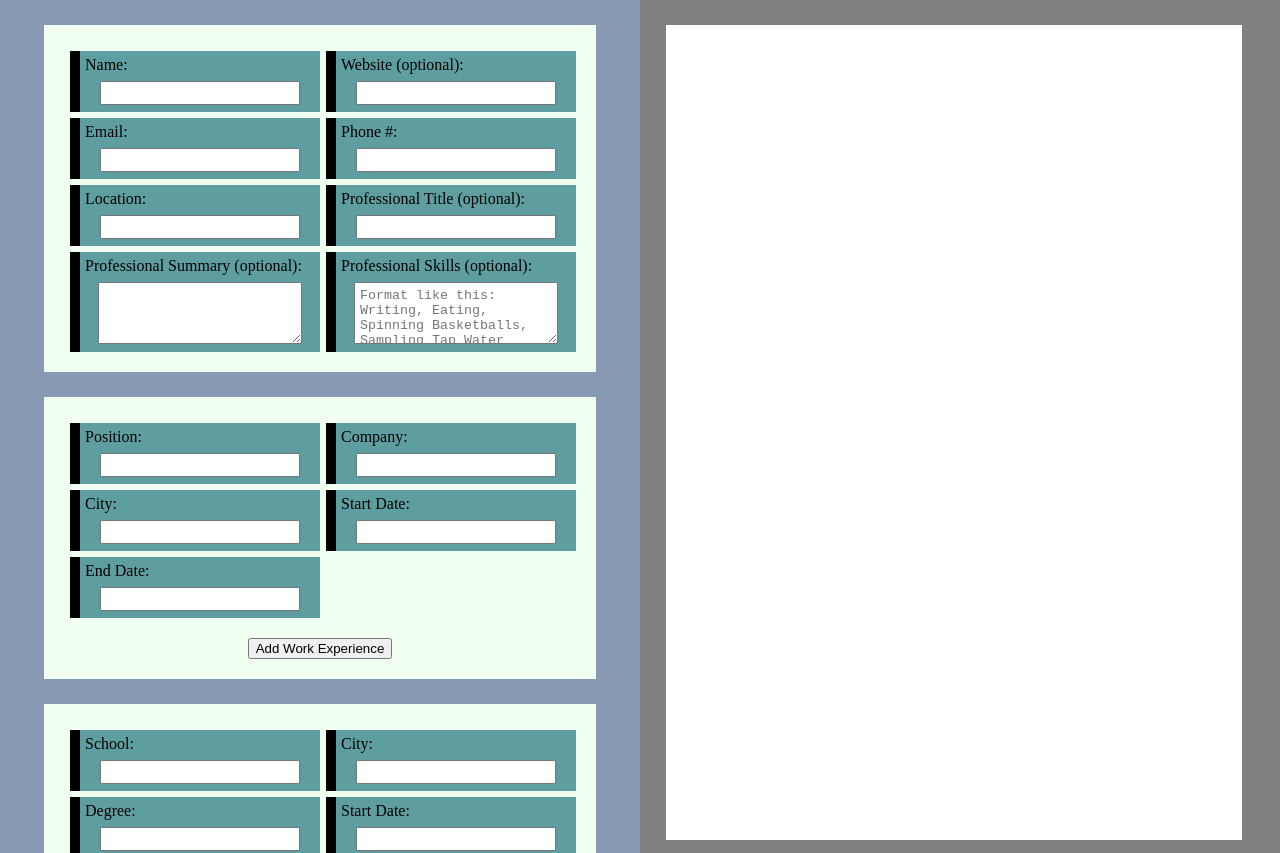
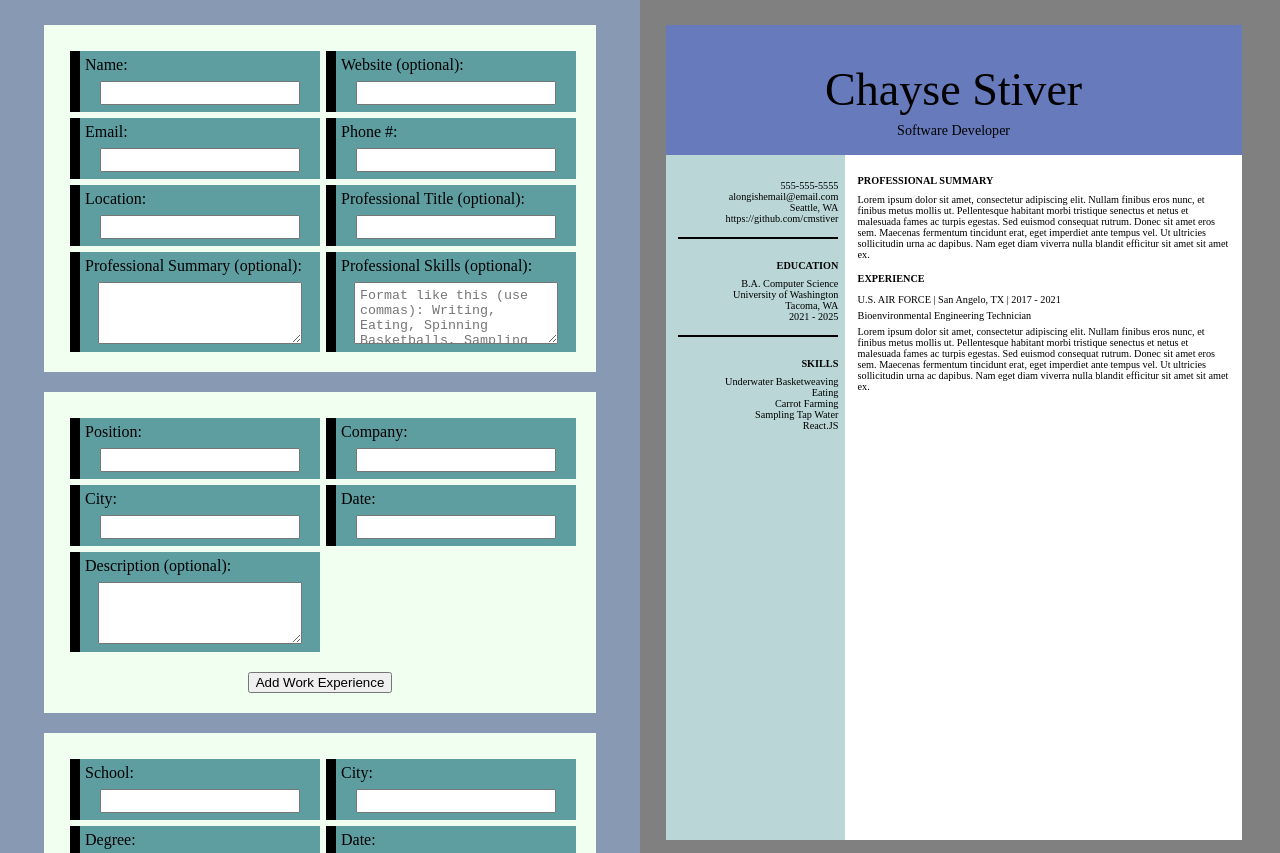
Before and after one commit to cmstiver/cv-app, a React (Create React App) app: page / in a window 1280 px wide. Shown: the top 853 px of the page. Built offline with nearby package versions, Linux system fonts and the light colour scheme.

Commit message:
completed more styling

```diff
--- a/src/App.js
+++ b/src/App.js
@@ -3,7 +3,7 @@ import React, { Component } from 'react';
 import General from './components/Form/General';
 import WorkExperience from './components/Form/WorkExperience';
 import Education from './components/Form/Education';
-import Resume from './components/Resume/Resume';
+import CV from './components/Resume/Resume';
 
 class App extends Component {
   constructor() {
@@ -23,7 +23,7 @@ class App extends Component {
           <WorkExperience />
           <Education />
         </div>
-        <Resume />
+        <CV />
       </>
     );
   }
--- a/src/components/Form/Education.js
+++ b/src/components/Form/Education.js
@@ -17,12 +17,8 @@ function Education() {
           <input id="degree" />
         </div>
         <div>
-          <p>Start Date: </p>
-          <input id="school-start" />
-        </div>
-        <div>
-          <p>End Date: </p>
-          <input id="school-end" />
+          <p>Date: </p>
+          <input id="school-date" />
         </div>
       </div>
       <div className="add">
--- a/src/components/Form/General.js
+++ b/src/components/Form/General.js
@@ -37,7 +37,7 @@ function General() {
           <textarea
             id="skills"
             className="textbox"
-            placeholder="Format like this: Writing, Eating, Spinning Basketballs, Sampling Tap Water"
+            placeholder="Format like this (use commas): Writing, Eating, Spinning Basketballs, Sampling Tap Water"
           />
         </div>
       </div>
--- a/src/components/Form/WorkExperience.js
+++ b/src/components/Form/WorkExperience.js
@@ -17,12 +17,12 @@ function WorkExperience() {
           <input id="work-city" />
         </div>
         <div>
-          <p>Start Date: </p>
-          <input id="work-start" />
+          <p>Date: </p>
+          <input id="work-date" />
         </div>
         <div>
-          <p>End Date: </p>
-          <input id="work-end" />
+          <p>Description (optional): </p>
+          <textarea id="work-description" className="textbox" />
         </div>
       </div>
       <div className="add">
--- a/src/components/Resume/Resume.js
+++ b/src/components/Resume/Resume.js
@@ -1,11 +1,78 @@
 import React from 'react';
 
-function Resume() {
+function CV() {
   return (
-    <div id="resume">
-      <div id="resume-paper" />
+    <div id="cv">
+      <div id="cv-paper">
+        <div id="cv-top">
+          <div id="cv-name">Chayse Stiver</div>
+          <div id="cv-title">Software Developer</div>
+        </div>
+        <div id="cv-side-main">
+          <div id="cv-side">
+            <div id="cv-contact" className="side-section">
+              <div id="cv-phone">555-555-5555</div>
+              <div id="cv-email">alongishemail@email.com</div>
+              <div id="cv-city">Seattle, WA</div>
+              <div id="cv-website">https://github.com/cmstiver</div>
+            </div>
+            <div id="cv-education" className="side-section">
+              <p className="header">EDUCATION</p>
+              <div className="cv-edu-list">
+                <div className="edu-group">
+                  <div className="edu-degree">B.A. Computer Science</div>
+                  <div className="edu-school">University of Washington</div>
+                  <div className="edu-city">Tacoma, WA</div>
+                  <div className="edu-date">2021 - 2025</div>
+                </div>
+              </div>
+            </div>
+            <div id="cv-skills" className="side-section">
+              <p className="header">SKILLS</p>
+              <div id="skills-list">
+                Underwater Basketweaving
+                <br />
+                Eating
+                <br />
+                Carrot Farming
+                <br />
+                Sampling Tap Water
+                <br />
+                React.JS
+                <br />
+              </div>
+            </div>
+          </div>
+          <div id="cv-main">
+            <p className="header">PROFESSIONAL SUMMARY</p>
+            <div id="cv-summary">
+              Lorem ipsum dolor sit amet, consectetur adipiscing elit. Nullam finibus eros nunc, et
+              finibus metus mollis ut. Pellentesque habitant morbi tristique senectus et netus et
+              malesuada fames ac turpis egestas. Sed euismod consequat rutrum. Donec sit amet eros
+              sem. Maecenas fermentum tincidunt erat, eget imperdiet ante tempus vel. Ut ultricies
+              sollicitudin urna ac dapibus. Nam eget diam viverra nulla blandit efficitur sit amet
+              sit amet ex.
+            </div>
+            <p className="header">EXPERIENCE</p>
+            <div id="cv-work-list">
+              <div className="work-group">
+                <div className="cv-work-title">U.S. AIR FORCE | San Angelo, TX | 2017 - 2021</div>
+                <div className="cv-work-position">Bioenvironmental Engineering Technician</div>
+                <div className="cv-work-description">
+                  Lorem ipsum dolor sit amet, consectetur adipiscing elit. Nullam finibus eros nunc,
+                  et finibus metus mollis ut. Pellentesque habitant morbi tristique senectus et
+                  netus et malesuada fames ac turpis egestas. Sed euismod consequat rutrum. Donec
+                  sit amet eros sem. Maecenas fermentum tincidunt erat, eget imperdiet ante tempus
+                  vel. Ut ultricies sollicitudin urna ac dapibus. Nam eget diam viverra nulla
+                  blandit efficitur sit amet sit amet ex.
+                </div>
+              </div>
+            </div>
+          </div>
+        </div>
+      </div>
     </div>
   );
 }
 
-export default Resume;
+export default CV;
--- a/src/stylesheets/style.scss
+++ b/src/stylesheets/style.scss
@@ -2,34 +2,103 @@ body {
   background-color: gray;
   margin: 0;
 }
+#root {
+}
+
+#cv {
+  margin-left: 52%;
+  height: 68vw;
+  padding-bottom: 25px;
+  #cv-paper {
+    $width: 45vw;
+    top: 25px;
+    position: -webkit-sticky;
+    position: sticky;
+    background-color: white;
+    width: $width;
+    height: $width * 1.4142;
+    overflow: hidden;
+    #cv-top {
+      display: flex;
+      flex-direction: column;
+      background-color: rgb(103, 122, 187);
+      width: 100%;
+      padding: 3vw 0;
+      #cv-name {
+        text-align: center;
+        font-size: 3.6vw;
+      }
+      #cv-title {
+        position: absolute;
+        font-size: 1.1vw;
+        left: 0;
+        right: 0;
+        top: 7.6vw;
+        margin-left: auto;
+        margin-right: auto;
+        text-align: center;
+        width: 45vw;
+      }
+    }
+    #cv-side-main {
+      display: flex;
+      height: 100%;
+      font-size: 0.8vw;
+      .header {
+        font-weight: bold;
+        margin: 0.6vw 0;
+      }
+      #cv-side {
+        background-color: rgb(186, 214, 214);
+        text-align: right;
+        min-width: 12.5vw;
+        max-width: 12.5vw;
+        padding: 1vw 0.5vw;
+        padding-left: 1vw;
+        .side-section {
+          padding: 1vw 0;
+          border-bottom: black solid 2px;
+          &:last-child {
+            border-bottom: none;
+          }
+        }
+      }
+      #cv-main {
+        padding: 1vw;
+        #cv-summary {
+          margin-bottom: 1vw;
+        }
+        .work-group {
+          .cv-work-title {
+            padding: 0.2vw 0;
+          }
+          .cv-work-position {
+            padding: 0.2vw 0;
+          }
+          .cv-work-description {
+            padding: 0.2vw 0;
+          }
+        }
+      }
+    }
+  }
+}
+
 #form {
   display: block;
   position: absolute;
   background-color: rgb(136, 154, 179);
   width: 50%;
   min-height: 70vw;
-}
-#resume {
-  margin-left: 52%;
-  height: 68vw;
+  padding-top: 25px;
   padding-bottom: 25px;
-  #resume-paper {
-    $width: 45vw;
-    display: grid;
-    top: 25px;
-    position: -webkit-sticky;
-    position: sticky;
-    background-color: white;
-    width: $width;
-    height: $width * 1.4142;
-  }
 }
 .info-container {
   background-color: honeydew;
   width: 80%;
   padding: 20px;
   margin: auto;
-  margin-top: 25px;
+  margin-bottom: 20px;
 }
 .form {
   display: grid;
@@ -50,14 +119,13 @@ body {
   p {
     margin: 5px;
   }
-}
-#general-form {
   .textbox {
     margin: 2px auto 8px auto;
     min-width: 80%;
     max-width: 80%;
     min-height: 50px;
     padding: 5px;
+    white-space: pre-line;
   }
 }
 .add {
```
